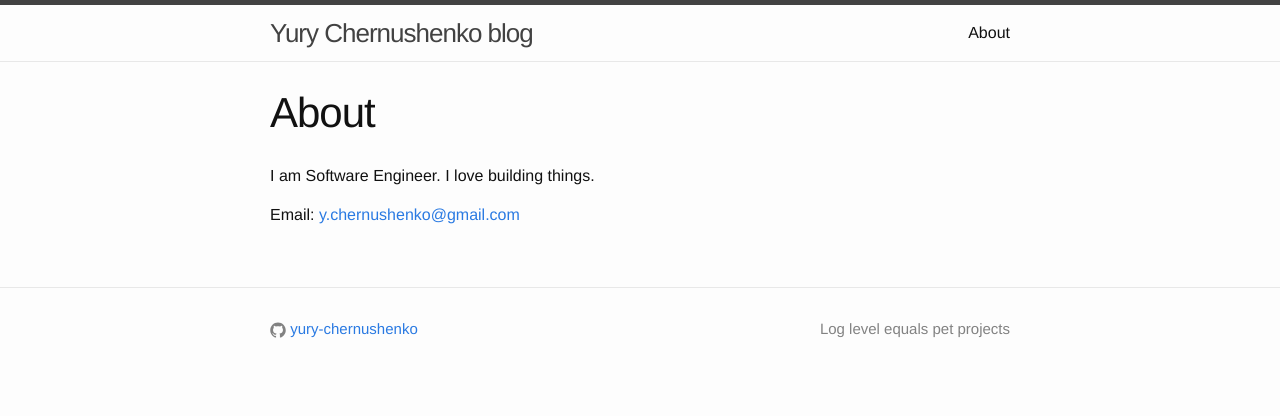
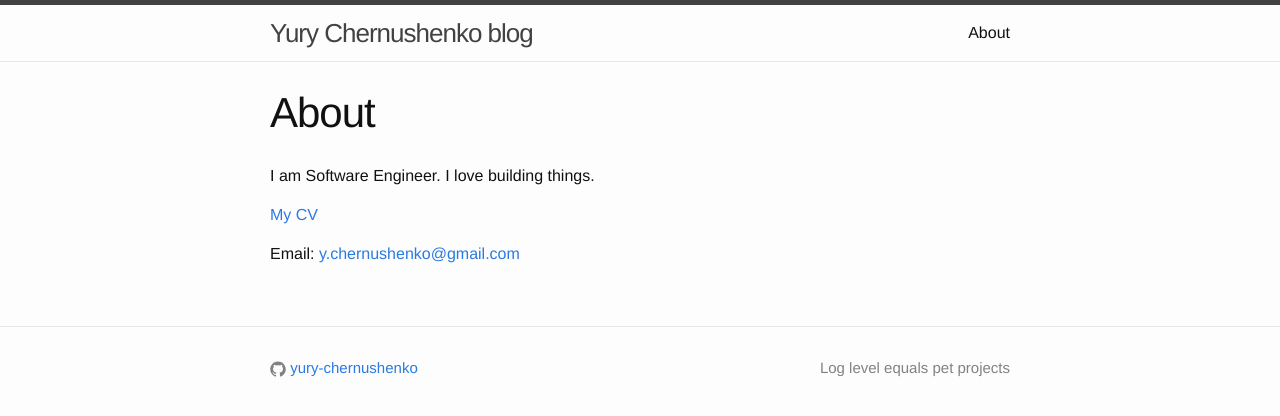
Before and after one commit to yury-chernushenko/yury-chernushenko.github.io, a Jekyll site: the page built from about.md, in a window 1280 px wide. Shown: the top 416 px of the page. Built offline with Jekyll 4.4.1, drawn with Linux system fonts in a browser that asks for light colours.

Commit message:
Added CV

```diff
--- a/about.md
+++ b/about.md
@@ -6,4 +6,6 @@ permalink: /about/
 
 I am Software Engineer. I love building things.
 
+[My CV]({{ site.url }}/assets/CV-Y.Chernushenko.pdf)
+
 Email: <a href="mailto:{{ site.email }}">{{ site.email }}</a>
```
Also changed, not shown: 1 other file.
